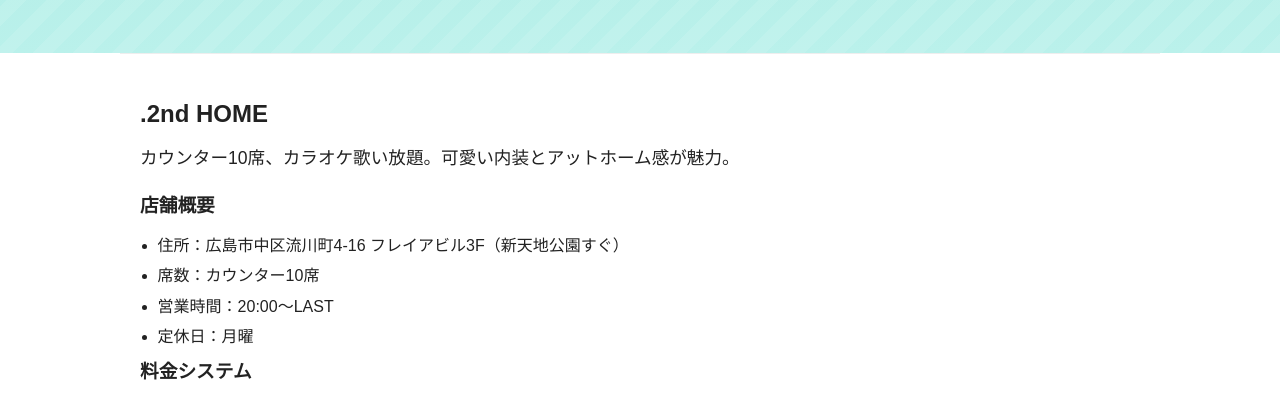
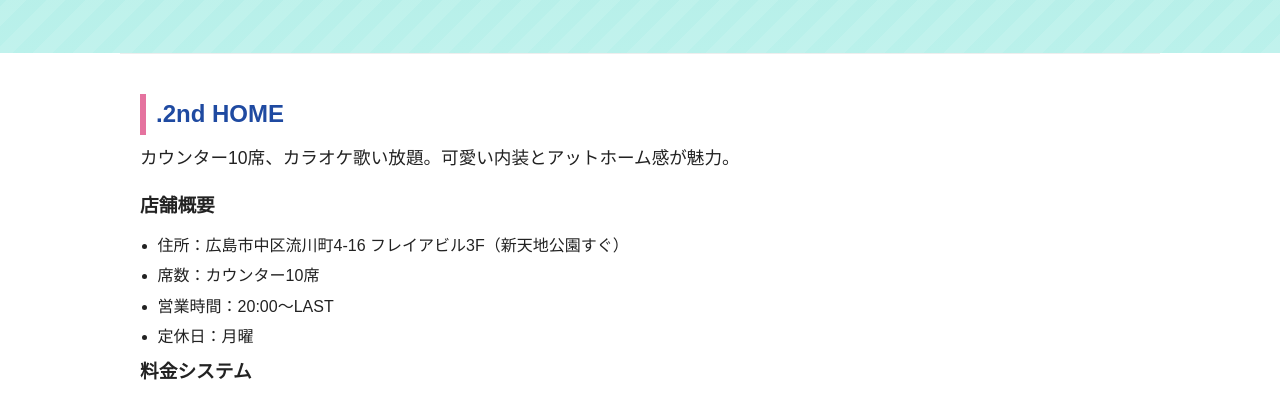
Before and after one commit to bebebeyan0215/testLP, a plain HTML site: page index.html in a window 1280 px wide. Shown: the part 346-747 px from the top of the page. Drawn offline with Linux system fonts and the light colour scheme.

Commit message:
Add files via upload

```diff
--- a/style.css
+++ b/style.css
@@ -131,11 +131,10 @@ a{color:inherit}
 }
 
 /* idが数値始まりだと環境で解釈差が出るので両方書く */
-#2nd h2,
-#\32nd h2{
-  color:var(--blue);
-  border-left:6px solid var(--pink);
-  padding-left:10px;
+[id="2nd"] h2{
+  color: var(--blue);
+  border-left: 6px solid var(--pink);
+  padding-left: 10px;
 }
 
 /* 概要リスト */
```
